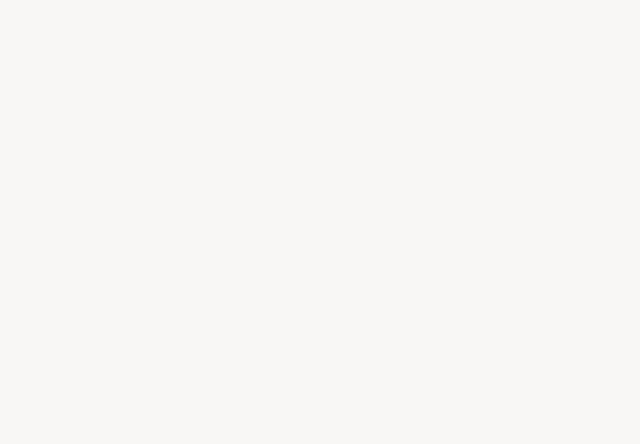
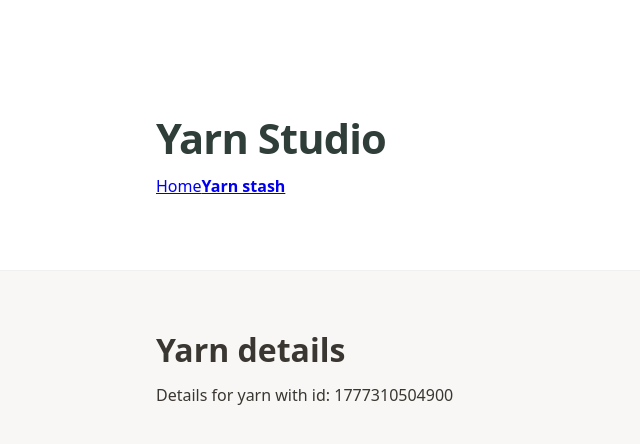
Before and after one commit to EmmaWikstrom/yarnstash-react-app, a React (Create React App) app: page /yarns/1777310504900 in a window 1280 px wide. Before the commit this address had no page. Shown: the top 444 px of the page, without its empty margins (0-640 px from the left). Built offline with nearby package versions, Linux system fonts and the light colour scheme.

Commit message:
feat: add yarn detail page with dynamic route

```diff
--- a/src/App.jsx
+++ b/src/App.jsx
@@ -2,6 +2,7 @@ import "./App.css";
 import { BrowserRouter, Routes, Route } from "react-router-dom";
 import { YarnStashPage } from "./pages/YarnStashPage";
 import { HomePage } from "./pages/HomePage";
+import { YarnDetailsPage } from "./pages/YarnDetailsPage";
 import { Layout } from "./components/Layout/Layout";
 
 export function App() {
@@ -24,6 +25,13 @@ export function App() {
             </Layout>
           }
         />
+        <Route
+        path="/yarns/:id"
+        element= {
+          <Layout>
+            <YarnDetailsPage />
+          </Layout>
+        } />
       </Routes>
     </BrowserRouter>
   );
--- a/src/components/ItemCard/ItemCard.jsx
+++ b/src/components/ItemCard/ItemCard.jsx
@@ -1,3 +1,5 @@
+import { Link } from "react-router-dom";
+
 export function ItemCard({ item, onDeleteItem, onEditItem }) {
   return (
     <article className="yarn-card">
@@ -19,17 +21,20 @@ export function ItemCard({ item, onDeleteItem, onEditItem }) {
       </dl>
 
       <div className="card-actions">
+        <Link to={`/yarns/${item.id}`}>View details</Link>
         <button
-        type="button"
-        className="secondary-button"
-        onClick={() => onEditItem(item)}>
+          type="button"
+          className="secondary-button"
+          onClick={() => onEditItem(item)}
+        >
           Edit
         </button>
 
         <button
-        type="button"
-        className="delete-button"
-        onClick={() => onDeleteItem(item.id)}>
+          type="button"
+          className="delete-button"
+          onClick={() => onDeleteItem(item.id)}
+        >
           Delete
         </button>
       </div>
--- /dev/null
+++ b/src/pages/YarnDetailsPage.jsx
@@ -0,0 +1,12 @@
+import { useParams } from "react-router-dom";
+
+export function YarnDetailsPage() {
+  const { id } = useParams();
+
+  return (
+    <main className="container">
+      <h1>Yarn details</h1>
+      <p>Details for yarn with id: {id}</p>
+    </main>
+  );
+}
```
